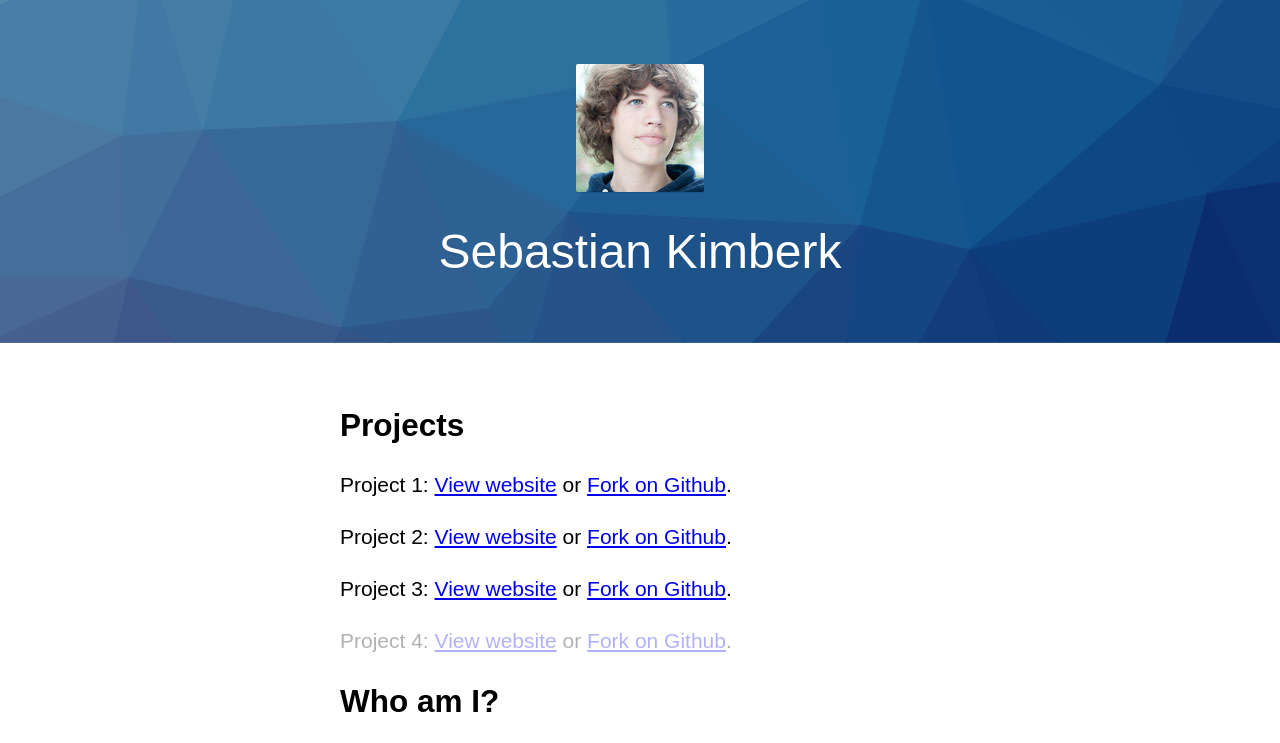
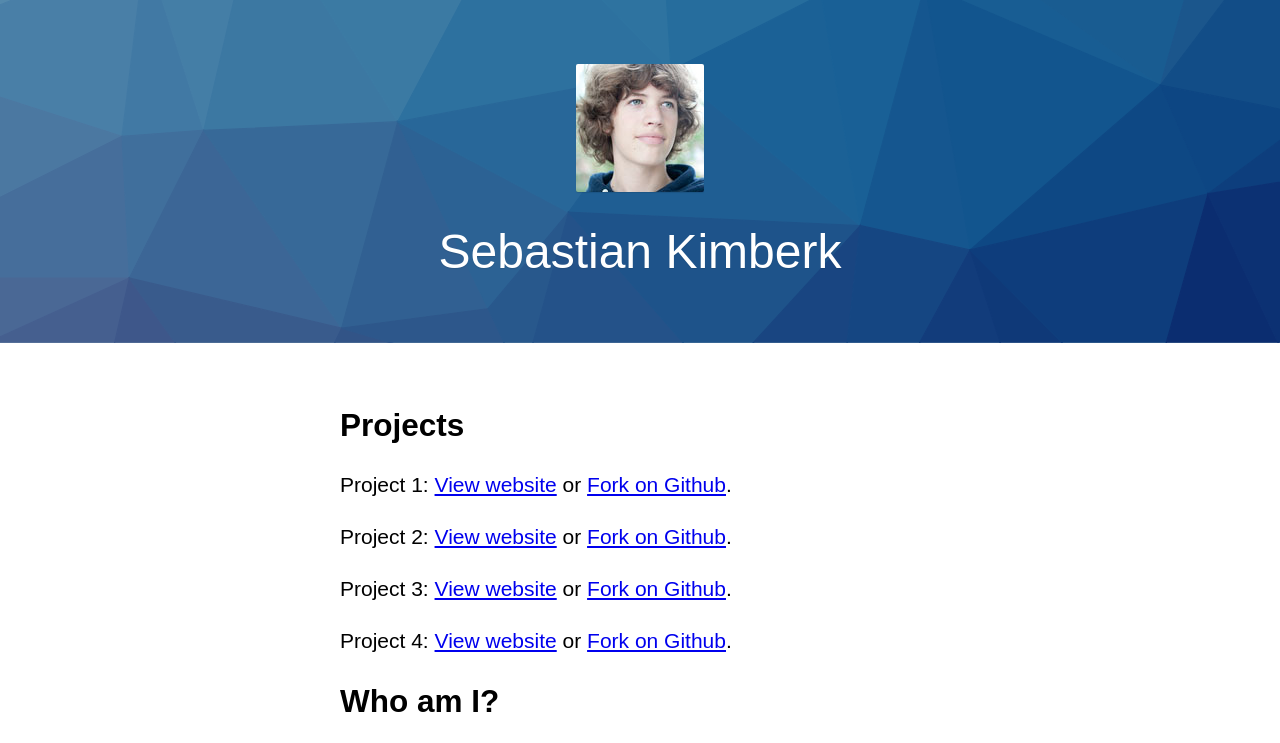
Before and after one commit to skimberk/dwa-p1, a plain HTML site: page index.html in a window 1280 px wide. Shown: the top 743 px of the page. Drawn offline with Linux system fonts and the light colour scheme.

Commit message:
Enabled p4 link.

```diff
--- a/index.html
+++ b/index.html
@@ -34,7 +34,7 @@
       <p>Project 1: <a href="http://p1.dwa.sebastian.io/">View website</a> or <a href="https://github.com/skimberk1/dwa-p1">Fork on Github</a>.</p>
       <p>Project 2: <a href="http://p2.dwa.sebastian.io/">View website</a> or <a href="https://github.com/skimberk1/dwa-p2">Fork on Github</a>.</p>
       <p>Project 3: <a href="http://p3.dwa.sebastian.io/">View website</a> or <a href="https://github.com/skimberk1/dwa-p3">Fork on Github</a>.</p>
-      <p class="inactive">Project 4: <a href="http://p4.dwa.sebastian.io/">View website</a> or <a href="https://github.com/skimberk1/dwa-p4">Fork on Github</a>.</p>
+      <p>Project 4: <a href="http://p4.dwa.sebastian.io/">View website</a> or <a href="https://github.com/skimberk1/dwa-p4">Fork on Github</a>.</p>
 
       <h2>Who am I?</h2>
       <p>My name is Sebastian, and I'm a 16 year old high schooler who lives here in Cambridge, MA. I go to high school at Cambridge Rindge and Latin School, and I row, which means that most of my free time consists of either rowing or doing homework.</p>
```
